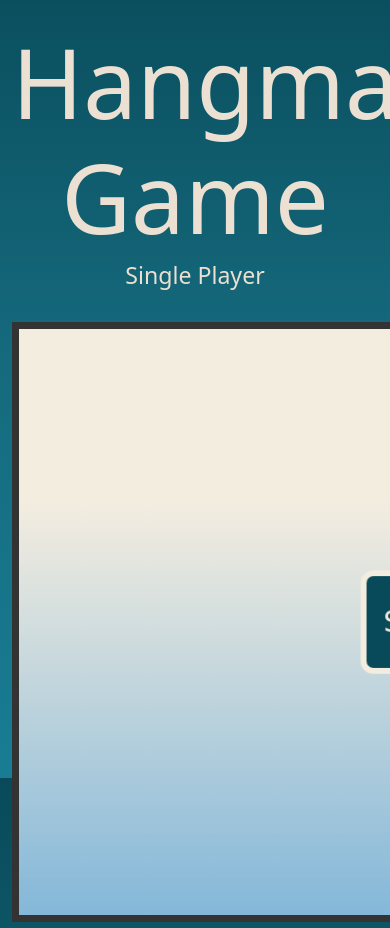
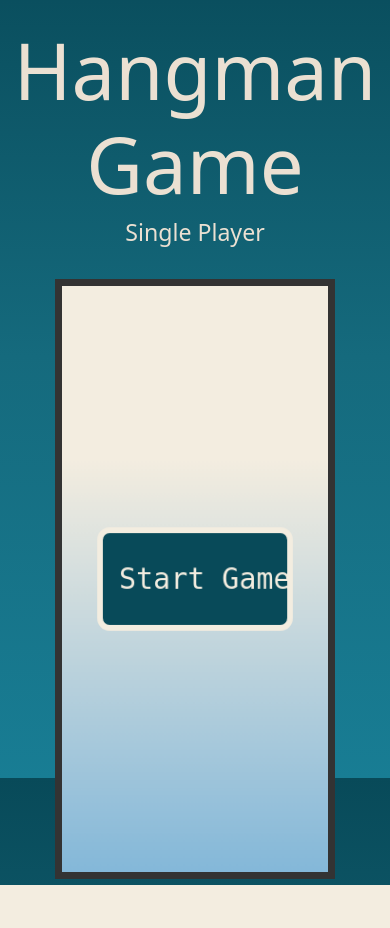
Before and after one commit to jin-karen/flask-hangman, a Flask app: page /singleplayer_hangman in a window 390 px wide; the page is wider, and only the part inside the window is pictured. Shown: the part 66-994 px from the top of that part. After the commit the page ends 951 px from the top of that part, so only its background shows below. Run offline with Flask 3, Linux system fonts and the light colour scheme; some libraries are stand-ins or nearby versions.

Commit message:
accommodate smaller screens
add responsive bootstrap classes (ie. img-fluid), css media queries, and javascript function to adjust to smaller screens

```diff
--- a/app/static/css/style.css
+++ b/app/static/css/style.css
@@ -9,9 +9,9 @@ a {
     text-decoration: none;
 }
 
-/* Large Title Style */
-.largeTitle {
-    font-size: 600%;
+/* Class to Hide Elements*/
+.conceal {
+    display: none;
 }
 
 /* Light Heading Style*/
@@ -40,10 +40,18 @@ a {
     border-radius: 10px;
 }
 
-/* Class to Hide Elements*/
-.conceal {
-    display: none;
+/* Large Title Style */
+/* Title Size for Screens Above 500px */
+.largeTitle {
+    font-size: 600%;
 }
+
+    /* Title Size for Screens Under 500px */
+    @media screen and (max-width: 500px) {
+        .largeTitle {
+            font-size: 20vw;
+        }
+    }
 
 
 /* ===Navigation Bar Items===*/
@@ -86,6 +94,7 @@ a {
 
 /* ===play_hangman.html CSS=== */
 /* Start Page Button to Choose Game Mode */
+/* Button Size for Screens Above 300px */
 .startBtn {
     border: 3px solid #084A59;
     border-radius: 10px;
@@ -97,6 +106,13 @@ a {
     background-color: #EBE0D2;
     color: #084A59;
 }
+    /* Button Size for Screens Under 300px */
+    @media screen and (max-width: 300px) {
+        .startBtn {
+            width: 95%;
+            height: 90px;
+        }
+    }
 
 /* Hover Selector for Start Button */
 .startBtn:hover{
@@ -114,7 +130,7 @@ a {
 /* ===singleplayer_hangman.html CSS=== */
 /* Canvas for Hangman Game Play Pages*/
 #singleplayerCanvas {
-    width: 900px; /*650px*/
+    width: 900px;
     height: 600px;
     border: 7px solid #333333;
 }
@@ -187,3 +203,80 @@ a {
     height: 50px;
     width: 150px;
 }
+
+    /* Various ID Sizes for Screens Under 920px */
+    @media screen and (max-width: 920px) {
+        #singleplayerCanvas {
+            width: 680px;
+        }
+    }
+    /* Various ID Sizes for Screens Under 720px */
+    @media screen and (max-width: 720px) {
+        #singleplayerCanvas {
+            width: 480px;
+        }
+    }
+    /* Various ID Sizes for Screens Under 520px */
+    @media screen and (max-width: 520px) {
+        #singleplayerCanvas {
+            width: 380px;
+        }
+        #guess {
+            bottom: 135px;
+        }
+        #result {
+            font-size: 1em;
+            bottom: 160px;
+        }
+        #endBtns {
+            bottom: 130px;
+        }
+    }
+    /* Various ID Sizes for Screens Under 420px */
+    @media screen and (max-width: 420px) {
+        #singleplayerCanvas {
+            width: 280px;
+        }
+        #guess {
+            bottom: 180px;
+        }
+        #guessTitle {
+            font-size: 1em;
+        }
+        #guessWarning {
+            font-size: 1em;
+        }
+        #result {
+            font-size: 0.9em;
+            bottom: 190px;
+        }
+        #endBtns {
+            bottom: 150px;
+        }
+        .endBtn {
+            width: 130px;
+            font-size: 0.9em;
+        }
+    }
+    /* Various ID Sizes for Screens Under 320px */
+    @media screen and (max-width: 320px) {
+        #singleplayerCanvas {
+            width: 100%;
+        }
+        #guess {
+            bottom: 250px;
+        }
+        #guessTitle {
+            font-size: .9em;
+        }
+        #result {
+            font-size: 0.8em;
+            bottom: 250px;
+        }
+        #endBtns {
+            bottom: 210px;
+        }
+        .endBtn {
+            width: 200px;
+        }
+    }
--- a/app/static/js/script.js
+++ b/app/static/js/script.js
@@ -91,12 +91,6 @@ c.addEventListener('click', (e) => {
     }
 {once : true}});
 
-// Hangman image setup: width, height, x, y
-const hsWidth = 350;
-const hsHeight = 350;
-const hsX = x-hsWidth+60;
-const hsY = 20;
-
 // Setup for hangman gameplay: word display, guess form, result, end buttons, guesses
 const display = document.getElementById("display");
 const displayArray = display.textContent.split(" ");
@@ -112,19 +106,83 @@ let guessedWords = []; // all letter guesses
 let layer1Guess = []; // first three incorrect guesses
 let layer2Guess = []; // last three incorrect guesses
 
+// Hangman image setup: width, height, x, y, display word's y
+let hsWidth = 350;
+let hsHeight = 350;
+let hsX = x-hsWidth+60;
+let hsY = 20;
+let displayY = y+130;
+let displaySize = "40px monospace";
+let incorrectSize = "37px monospace";
+let incorrectX = x*1.26;
+let l1Y = y*.69;
+let l2Y = y*.80;
 
 // Singleplayer hangman game setup after clicking start
 function singleplayerSetup() {
+    checkScreenSize();
     const hs = document.getElementById("hangmanSetup");
     ctx.drawImage(hs, hsX, hsY, hsWidth, hsHeight);
     const blender = document.getElementById("blender");
     ctx.drawImage(blender, x, hsY, hsWidth, hsHeight);
-    ctx.font = "40px monospace";
+    ctx.font = displaySize;
     ctx.fillStyle = "black";
     ctx.textAlign = "center";
-    ctx.fillText(display.textContent, x, y+130);
+    ctx.fillText(display.textContent, x, displayY);
     guess.classList.toggle('conceal');
+}
 
+// Function adjusts hangman setup display items for smaller screens
+function checkScreenSize() {
+    if (window.innerWidth <= 320) {
+        hsWidth = 180;
+        hsHeight = 180;
+        hsX = x-hsWidth+40;
+        hsY = 40;
+        displayY = y;
+        displaySize = "20px monospace";
+        incorrectSize = "18px monospace";
+        incorrectX = x*1.41;
+        l1Y = y*.45;
+        l2Y = y*.52;
+    } else if (window.innerWidth <= 420) {
+        hsWidth = 180;
+        hsHeight = 180;
+        hsX = x-hsWidth+40;
+        hsY = 60;
+        displayY = y+40;
+        displaySize = "25px monospace";
+        incorrectSize = "20px monospace";
+        incorrectX = x*1.42;
+        l1Y = y*.52;
+        l2Y = y*.59;
+    } else if (window.innerWidth <= 520) {
+        hsWidth = 250;
+        hsHeight = 250;
+        hsX = x-hsWidth+60;
+        hsY = 20;
+        displayY = y+80;
+        displaySize = "35px monospace";
+        incorrectSize = "25px monospace";
+        incorrectX = x*1.45;
+        l1Y = y*.52;
+        l2Y = y*.6;
+    } else if (window.innerWidth <= 720) {
+        hsWidth = 300;
+        hsHeight = 300;
+        hsX = x-hsWidth+60;
+        hsY = 20;
+        displayY = y+100;
+        displaySize = "35px monospace";
+        incorrectSize = "30px monospace";
+        incorrectX = x*1.42;
+        l1Y = y*.6;
+        l2Y = y*.72;
+    } else if (window.innerWidth <= 920) {
+        displaySize = "35px monospace";
+        incorrectSize = "30px monospace";
+        incorrectX = x*1.37;
+    }
 }
 
 // Event Listener to receive user inputted letter guesses from enter btn
@@ -140,7 +198,7 @@ guessForm.addEventListener('keypress', (e) => {
 // Receives user inputted value and ensures its an alphabetical letter not yet guessed
 // Calls checkInput function if a valid new letter
 function getInputValue() {
-    currentGuess = guessText.value;
+    currentGuess = guessText.value.toLowerCase();
     guessText.value = "";
     guessWarning.textContent = "";
     if (guessedWords.includes(currentGuess)) {
@@ -169,10 +227,10 @@ function checkInput() {
         incorrectGuess();
     } else {
         display.textContent = displayArray.join(" ");
-        ctx.font = "40px monospace";
+        ctx.font = displaySize;
         ctx.fillStyle = "black";
         ctx.textAlign = "center";
-        ctx.fillText(display.textContent, x, y+130);
+        ctx.fillText(display.textContent, x, displayY);
         if (!displayArray.includes("_")) {
             winGame(true);
         }
@@ -220,11 +278,11 @@ function incorrectGuess() {
             break;
     }
     // Incorrect Guessed Words Display
-    ctx.font = "37px monospace";
+    ctx.font = incorrectSize;
     ctx.fillStyle = "black";
     ctx.textAlign = "left";
-    ctx.fillText(layer1Guess.join(" "), x*1.26, y*.69);
-    ctx.fillText(layer2Guess.join(" "), x*1.26, y*.80);
+    ctx.fillText(layer1Guess.join(" "), incorrectX, l1Y);
+    ctx.fillText(layer2Guess.join(" "), incorrectX, l2Y);
 }
 
 // Function to reveal win or loss result
--- a/app/templates/index.html
+++ b/app/templates/index.html
@@ -6,12 +6,12 @@
     {% if current_user.is_anonymous %}
     <h2 class="text-center">Hello Guest!</h2>
     <div class="text-center mt-4">
-        <img src="{{ url_for('static', filename='img/hangman_logo.png') }}" style="width:500px;" alt="Hangman Logo">
+        <img class="img-fluid" src="{{ url_for('static', filename='img/hangman_logo.png') }}" style="width:500px;" alt="Hangman Logo">
     </div>
     {% else %}
     <h2 class="text-center">Hello, {{ current_user.username.capitalize() }}!</h2>
     <div class="text-center mt-5">
-        <img src="{{ url_for('static', filename='img/hangman_logo.png') }}" style="width:500px;" alt="Hangman Logo">
+        <img class="img-fluid" src="{{ url_for('static', filename='img/hangman_logo.png') }}" style="width:500px;" alt="Hangman Logo">
     </div>
     <h2 class="text-center mt-5">Welcome back to Hangman!</h2>
     {% endif %}
--- a/app/templates/play_hangman.html
+++ b/app/templates/play_hangman.html
@@ -3,7 +3,7 @@
 
 {% block game %}
     <div class="text-center mt-5">
-        <img id="startLogo" src="{{ url_for('static', filename='img/start_logo.png') }}">
+        <img class="img-fluid" id="startLogo" src="{{ url_for('static', filename='img/start_logo.png') }}">
     </div>
     <div class="text-center mt-5">
         <a href="{{ url_for('singleplayer_hangman') }}"><button class="startBtn">Single Player Hangman</button></a>
```
Also changed, not shown: app/templates/profile.html (+4 -4 lines).
